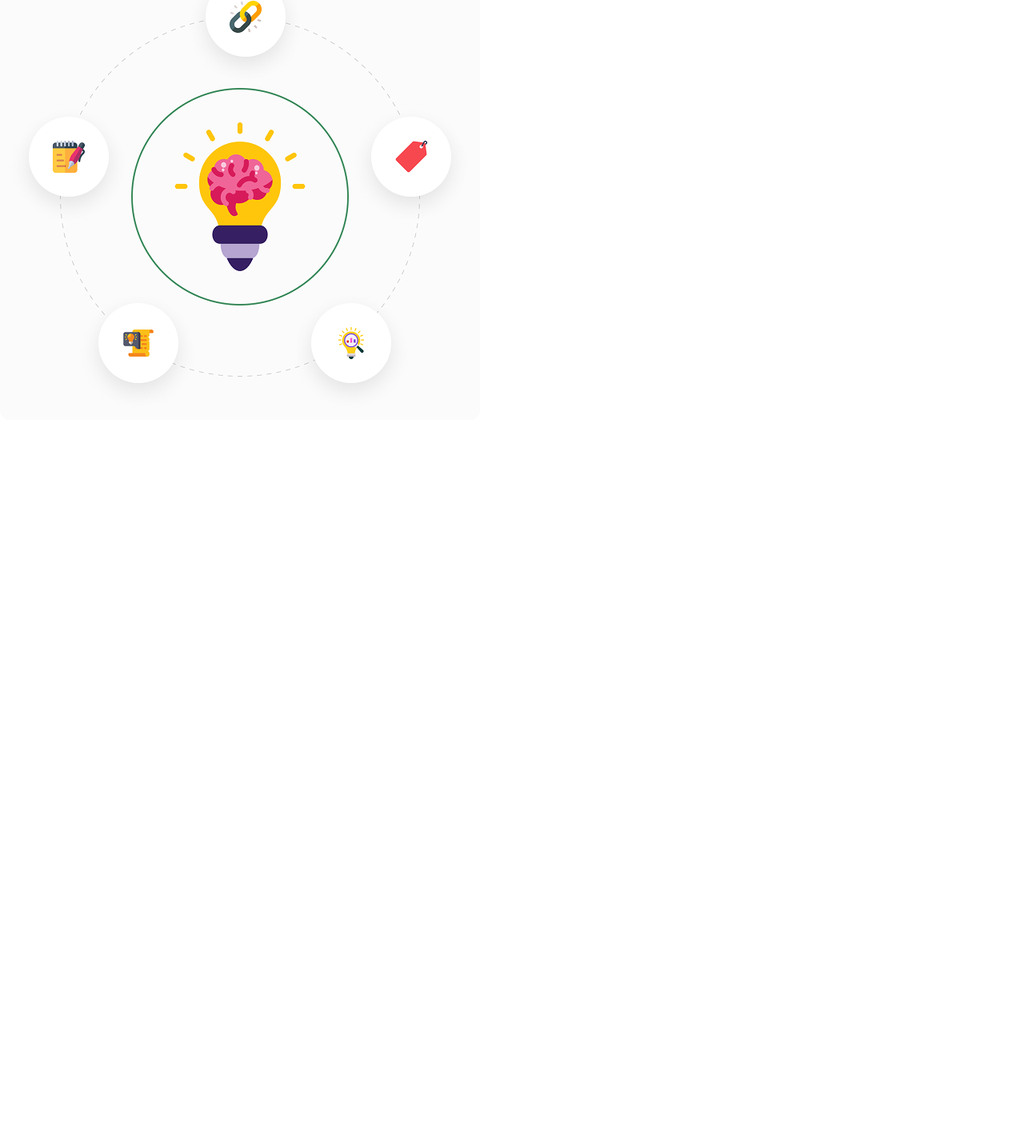
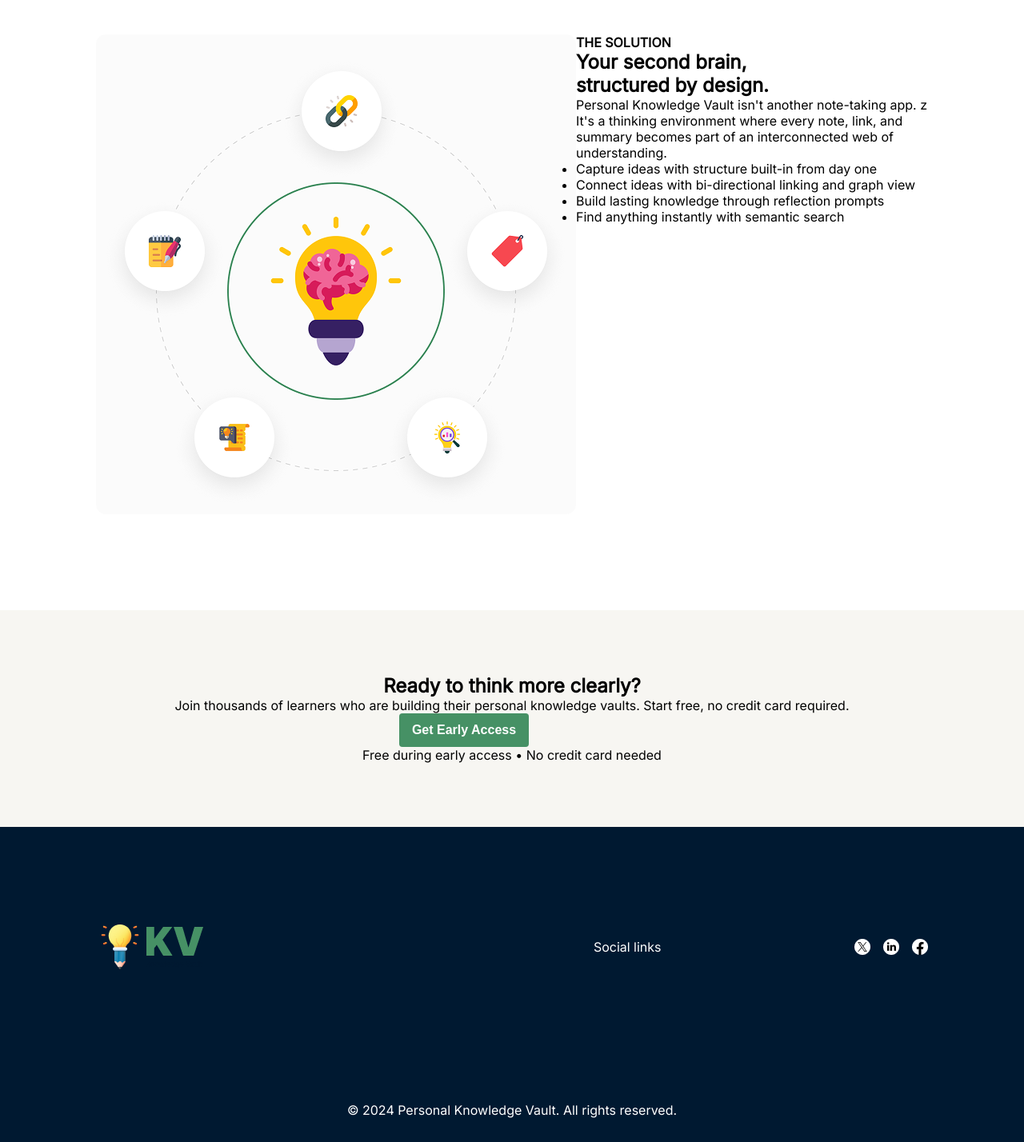
Before and after one commit to anika-anomi/Assignment1, a plain HTML site: page index.html in a window 1280 px wide. Shown: the part 1249-2677 px from the top of the page at 80% size. Before the commit the page ends 1778 px from the top, so only its background shows below. Drawn offline with Linux system fonts and the light colour scheme.

Commit message:
completed overall html structure

```diff
--- a/index.html
+++ b/index.html
@@ -75,8 +75,42 @@
     <section id="features">
         <div class="features-container">
             <img src="images/soln.png" alt=" " />
+            <div class="features-text">
+                <h4>THE SOLUTION</h4>
+                <h2>Your second brain, </h2>
+                <h2>structured by design.</h2>
+                <p>Personal Knowledge Vault isn't another note-taking app. z
+                    It's a thinking environment where every note, link, and summary
+                    becomes part of an interconnected web of understanding.</p>
+                <ul class="features-list">
+                    <li>Capture ideas with structure built-in from day one</li>
+                    <li>Connect ideas with bi-directional linking and graph view</li>
+                    <li>Build lasting knowledge through reflection prompts </li>
+                    <li>Find anything instantly with semantic search</li>
+                </ul>
+            </div>
         </div>
+    </section>
+    <section id="join">
+        <div class="join-container">
+            <h2>Ready to think more clearly?</h2>
+            <p>Join thousands of learners who are building their personal knowledge vaults.
+                Start free, no credit card required.</p>
+            <button class="btn">Get Early Access</button>
+            <p>Free during early access • No credit card needed</p>
+        </div>
+    </section>
+    <footer>
+        <div class="footer-container">
+               <img src="images/logo.png" alt="Logo" />
+               <div class="social"></div>
+                  <p>Social links</p>
+                  <img src="images/frame.png" alt=" " />
+                </div>
+        </div>
+            <p style="padding-bottom: 30px;">© 2024 Personal Knowledge Vault. All rights reserved.</p>
 
+    </footer>
 
 
 
--- a/style.css
+++ b/style.css
@@ -98,12 +98,14 @@ nav .menu a{
 }
 
 #about .about-container{
-
-    max-width: 1360px;
-    margin-top: 50px;
+    padding-left: 120px;
+    padding-right: 120px;
+    padding-top: 48px;
     text-align: center;
     align-items: center;
     justify-content: center;
+    background-color: whitesmoke;
+    margin:0px auto
 }
 
 #about .about-container .info{
@@ -118,7 +120,7 @@ nav .menu a{
     gap: 16px;
     padding: 24px;
     border-radius: 8px;
-    width: 322px;
+    width: 20%;
     height: 300px;
     opacity: 1;
     box-shadow: 0 1px 3px rgba(0,0,0,0.25);
@@ -146,6 +148,7 @@ nav .menu a{
     font-weight: bold;
     color: #001931;
     margin-top: 116px;
+    margin-bottom: 16px;
 }
 .section-heading p{
     font-size: 16px;
@@ -154,3 +157,48 @@ nav .menu a{
     margin-bottom: 16px;
     font-size: 400;
 }
+#features{
+    padding:120px;
+}
+#features .features-container{
+    display: flex;
+}
+#features .features-container img{
+    width: 600px;
+    height: 600px;
+    border-radius: 12px;
+}
+#join{
+    padding: 0 120px 120pxx 120px;
+    text-align: center;
+    max-width: 1600px;
+    margin: 0 auto;
+}
+#join .join-container{
+    background-color: #F7F6F2;
+    text-align: center;
+    padding: 80px 40px 80px 40px;
+    justify-content: center;
+    align-items: center;
+
+}
+footer{
+    background-color: #001931;
+    max-width: 1600px;
+    text-align: center;
+    color: white;
+    margin: 0 auto;
+}
+.footer-container{
+    display: flex;
+
+    padding: 120px 120px 164px 120px;
+    justify-content: space-between;
+    align-items: center;
+
+
+}
+.footer-container .footer-body{
+    display: flex;
+    gap: 160px;
+}
```
Also changed, not shown: images/frame.png (added).
